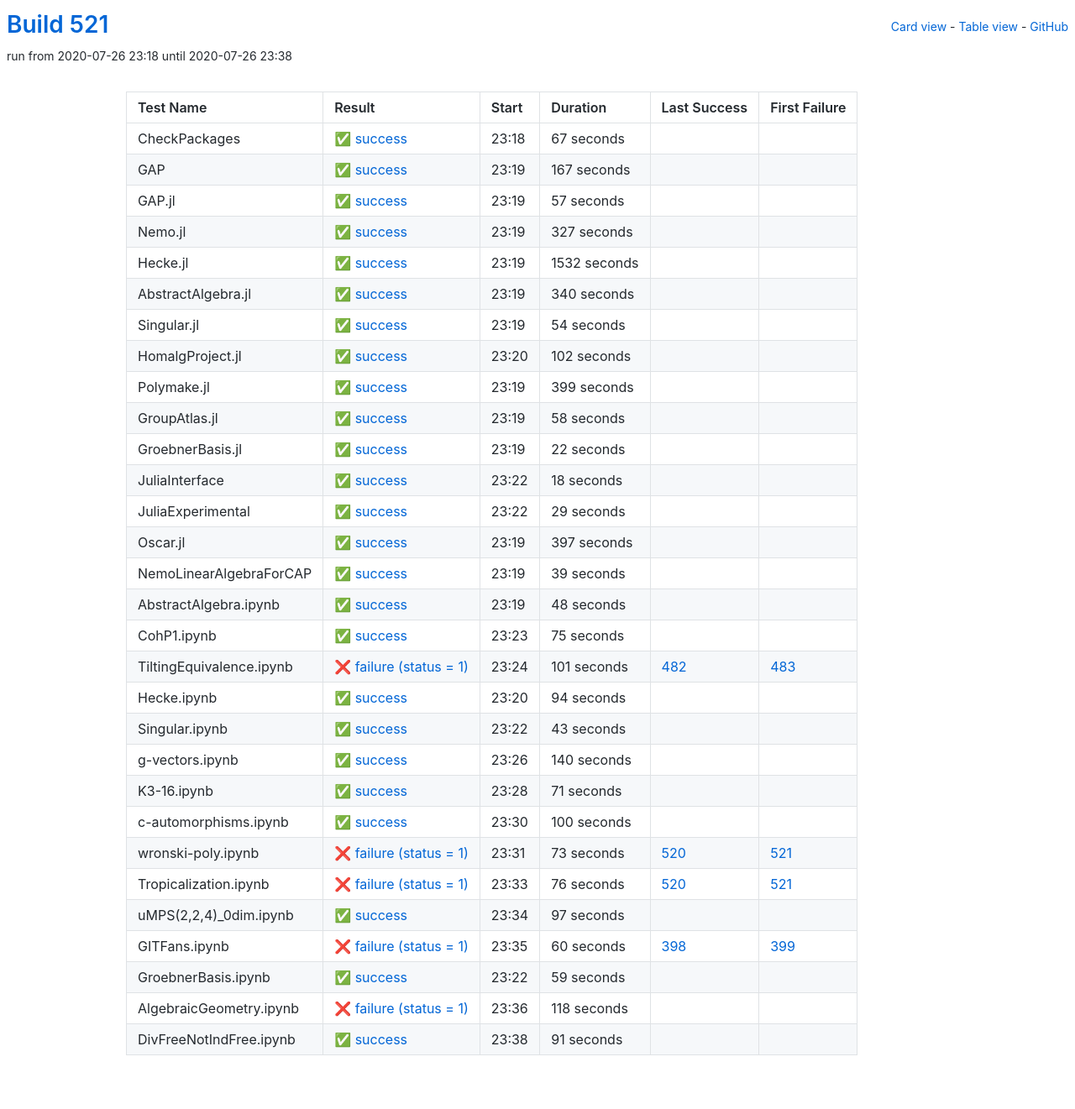
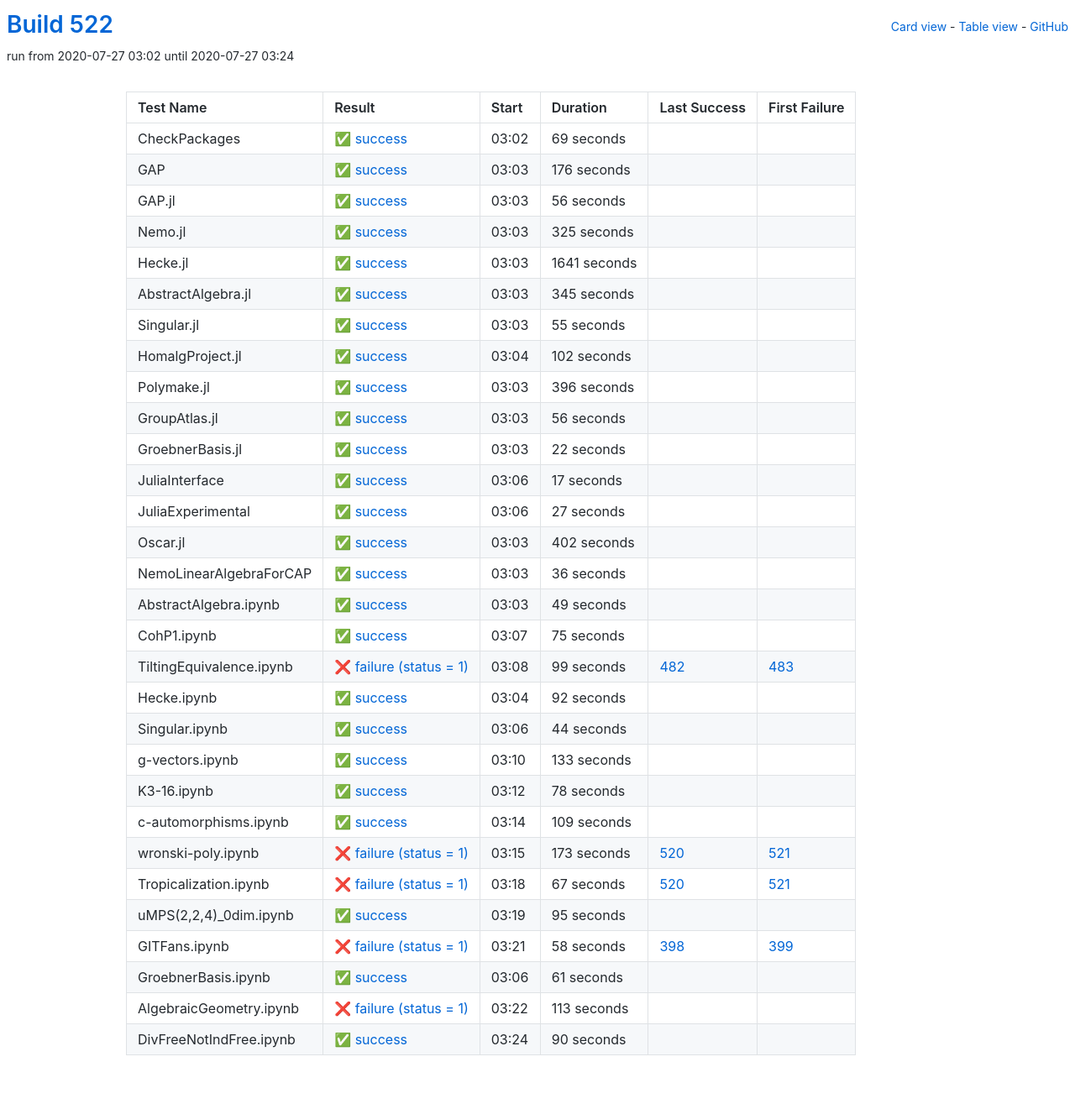
Before and after one commit to oscar-system/oscar-ci-status-stable, a Jekyll site: the page built from table.html, in a window 1280 px wide. Shown: the whole page at 84% size. Built offline with Jekyll 4.4.1, drawn with Linux system fonts in a browser that asks for light colours.

Commit message:
Build #522

```diff
--- a/_data/ci.yml
+++ b/_data/ci.yml
@@ -1,6 +1,6 @@
 ---
-build: 521
-build_url: https://oscarci.mathematik.uni-kl.de/job/oscar-stable/521/
+build: 522
+build_url: https://oscarci.mathematik.uni-kl.de/job/oscar-stable/522/
 job: oscar-stable
 organization: oscar-system
 repo: oscar-ci-status-stable
@@ -8,92 +8,92 @@ repourl: https://github.com/oscar-system/oscar-ci-status-stable
 tests:
 - name: CheckPackages
   id: checkpackages
-  log: https://oscarci.mathematik.uni-kl.de/job/oscar-stable/521/artifact/logs/build-521/CheckPackages.log
-  start: 2020-07-26 23:18
+  log: https://oscarci.mathematik.uni-kl.de/job/oscar-stable/522/artifact/logs/build-522/CheckPackages.log
+  start: 2020-07-27 03:02
   success: true
   exitcode: 0
   status: success
-  duration: 67
+  duration: 69
   last_success: false
   last_success_url:
   first_failure: false
   first_failure_url:
 - name: GAP
   id: gap
-  log: https://oscarci.mathematik.uni-kl.de/job/oscar-stable/521/artifact/logs/build-521/GAP.log
-  start: 2020-07-26 23:19
+  log: https://oscarci.mathematik.uni-kl.de/job/oscar-stable/522/artifact/logs/build-522/GAP.log
+  start: 2020-07-27 03:03
   success: true
   exitcode: 0
   status: success
-  duration: 167
+  duration: 176
   last_success: false
   last_success_url:
   first_failure: false
   first_failure_url:
 - name: GAP.jl
   id: gap-jl
-  log: https://oscarci.mathematik.uni-kl.de/job/oscar-stable/521/artifact/logs/build-521/GAP.jl.log
-  start: 2020-07-26 23:19
+  log: https://oscarci.mathematik.uni-kl.de/job/oscar-stable/522/artifact/logs/build-522/GAP.jl.log
+  start: 2020-07-27 03:03
   success: true
   exitcode: 0
   status: success
-  duration: 57
+  duration: 56
   last_success: false
   last_success_url:
   first_failure: false
   first_failure_url:
 - name: Nemo.jl
   id: nemo-jl
-  log: https://oscarci.mathematik.uni-kl.de/job/oscar-stable/521/artifact/logs/build-521/Nemo.jl.log
-  start: 2020-07-26 23:19
+  log: https://oscarci.mathematik.uni-kl.de/job/oscar-stable/522/artifact/logs/build-522/Nemo.jl.log
+  start: 2020-07-27 03:03
   success: true
   exitcode: 0
   status: success
-  duration: 327
+  duration: 325
   last_success: false
   last_success_url:
   first_failure: false
   first_failure_url:
 - name: Hecke.jl
   id: hecke-jl
-  log: https://oscarci.mathematik.uni-kl.de/job/oscar-stable/521/artifact/logs/build-521/Hecke.jl.log
-  start: 2020-07-26 23:19
+  log: https://oscarci.mathematik.uni-kl.de/job/oscar-stable/522/artifact/logs/build-522/Hecke.jl.log
+  start: 2020-07-27 03:03
   success: true
   exitcode: 0
   status: success
-  duration: 1532
+  duration: 1641
   last_success: false
   last_success_url:
   first_failure: false
   first_failure_url:
 - name: AbstractAlgebra.jl
   id: abstractalgebra-jl
-  log: https://oscarci.mathematik.uni-kl.de/job/oscar-stable/521/artifact/logs/build-521/AbstractAlgebra.jl.log
-  start: 2020-07-26 23:19
+  log: https://oscarci.mathematik.uni-kl.de/job/oscar-stable/522/artifact/logs/build-522/AbstractAlgebra.jl.log
+  start: 2020-07-27 03:03
   success: true
   exitcode: 0
   status: success
-  duration: 340
+  duration: 345
   last_success: false
   last_success_url:
   first_failure: false
   first_failure_url:
 - name: Singular.jl
   id: singular-jl
-  log: https://oscarci.mathematik.uni-kl.de/job/oscar-stable/521/artifact/logs/build-521/Singular.jl.log
-  start: 2020-07-26 23:19
+  log: https://oscarci.mathematik.uni-kl.de/job/oscar-stable/522/artifact/logs/build-522/Singular.jl.log
+  start: 2020-07-27 03:03
   success: true
   exitcode: 0
   status: success
-  duration: 54
+  duration: 55
   last_success: false
   last_success_url:
   first_failure: false
   first_failure_url:
 - name: HomalgProject.jl
   id: homalgproject-jl
-  log: https://oscarci.mathematik.uni-kl.de/job/oscar-stable/521/artifact/logs/build-521/HomalgProject.jl.log
-  start: 2020-07-26 23:20
+  log: https://oscarci.mathematik.uni-kl.de/job/oscar-stable/522/artifact/logs/build-522/HomalgProject.jl.log
+  start: 2020-07-27 03:04
   success: true
   exitcode: 0
   status: success
@@ -104,32 +104,32 @@ tests:
   first_failure_url:
 - name: Polymake.jl
   id: polymake-jl
-  log: https://oscarci.mathematik.uni-kl.de/job/oscar-stable/521/artifact/logs/build-521/Polymake.jl.log
-  start: 2020-07-26 23:19
+  log: https://oscarci.mathematik.uni-kl.de/job/oscar-stable/522/artifact/logs/build-522/Polymake.jl.log
+  start: 2020-07-27 03:03
   success: true
   exitcode: 0
   status: success
-  duration: 399
+  duration: 396
   last_success: false
   last_success_url:
   first_failure: false
   first_failure_url:
 - name: GroupAtlas.jl
   id: groupatlas-jl
-  log: https://oscarci.mathematik.uni-kl.de/job/oscar-stable/521/artifact/logs/build-521/GroupAtlas.jl.log
-  start: 2020-07-26 23:19
+  log: https://oscarci.mathematik.uni-kl.de/job/oscar-stable/522/artifact/logs/build-522/GroupAtlas.jl.log
+  start: 2020-07-27 03:03
   success: true
   exitcode: 0
   status: success
-  duration: 58
+  duration: 56
   last_success: false
   last_success_url:
   first_failure: false
   first_failure_url:
 - name: GroebnerBasis.jl
   id: groebnerbasis-jl
-  log: https://oscarci.mathematik.uni-kl.de/job/oscar-stable/521/artifact/logs/build-521/GroebnerBasis.jl.log
-  start: 2020-07-26 23:19
+  log: https://oscarci.mathematik.uni-kl.de/job/oscar-stable/522/artifact/logs/build-522/GroebnerBasis.jl.log
+  start: 2020-07-27 03:03
   success: true
   exitcode: 0
   status: success
@@ -140,68 +140,68 @@ tests:
   first_failure_url:
 - name: JuliaInterface
   id: juliainterface
-  log: https://oscarci.mathematik.uni-kl.de/job/oscar-stable/521/artifact/logs/build-521/JuliaInterface.log
-  start: 2020-07-26 23:22
+  log: https://oscarci.mathematik.uni-kl.de/job/oscar-stable/522/artifact/logs/build-522/JuliaInterface.log
+  start: 2020-07-27 03:06
   success: true
   exitcode: 0
   status: success
-  duration: 18
+  duration: 17
   last_success: false
   last_success_url:
   first_failure: false
   first_failure_url:
 - name: JuliaExperimental
   id: juliaexperimental
-  log: https://oscarci.mathematik.uni-kl.de/job/oscar-stable/521/artifact/logs/build-521/JuliaExperimental.log
-  start: 2020-07-26 23:22
+  log: https://oscarci.mathematik.uni-kl.de/job/oscar-stable/522/artifact/logs/build-522/JuliaExperimental.log
+  start: 2020-07-27 03:06
   success: true
   exitcode: 0
   status: success
-  duration: 29
+  duration: 27
   last_success: false
   last_success_url:
   first_failure: false
   first_failure_url:
 - name: Oscar.jl
   id: oscar-jl
-  log: https://oscarci.mathematik.uni-kl.de/job/oscar-stable/521/artifact/logs/build-521/Oscar.jl.log
-  start: 2020-07-26 23:19
+  log: https://oscarci.mathematik.uni-kl.de/job/oscar-stable/522/artifact/logs/build-522/Oscar.jl.log
+  start: 2020-07-27 03:03
   success: true
   exitcode: 0
   status: success
-  duration: 397
+  duration: 402
   last_success: false
   last_success_url:
   first_failure: false
   first_failure_url:
 - name: NemoLinearAlgebraForCAP
   id: nemolinearalgebraforcap
-  log: https://oscarci.mathematik.uni-kl.de/job/oscar-stable/521/artifact/logs/build-521/NemoLinearAlgebraForCAP.log
-  start: 2020-07-26 23:19
+  log: https://oscarci.mathematik.uni-kl.de/job/oscar-stable/522/artifact/logs/build-522/NemoLinearAlgebraForCAP.log
+  start: 2020-07-27 03:03
   success: true
   exitcode: 0
   status: success
-  duration: 39
+  duration: 36
   last_success: false
   last_success_url:
   first_failure: false
   first_failure_url:
 - name: AbstractAlgebra.ipynb
   id: abstractalgebra-ipynb
-  log: https://oscarci.mathematik.uni-kl.de/job/oscar-stable/521/artifact/logs/build-521/AbstractAlgebra.ipynb.log
-  start: 2020-07-26 23:19
+  log: https://oscarci.mathematik.uni-kl.de/job/oscar-stable/522/artifact/logs/build-522/AbstractAlgebra.ipynb.log
+  start: 2020-07-27 03:03
   success: true
   exitcode: 0
   status: success
-  duration: 48
+  duration: 49
   last_success: false
   last_success_url:
   first_failure: false
   first_failure_url:
 - name: CohP1.ipynb
   id: cohp1-ipynb
-  log: https://oscarci.mathematik.uni-kl.de/job/oscar-stable/521/artifact/logs/build-521/CohP1.ipynb.log
-  start: 2020-07-26 23:23
+  log: https://oscarci.mathematik.uni-kl.de/job/oscar-stable/522/artifact/logs/build-522/CohP1.ipynb.log
+  start: 2020-07-27 03:07
   success: true
   exitcode: 0
   status: success
@@ -212,156 +212,156 @@ tests:
   first_failure_url:
 - name: TiltingEquivalence.ipynb
   id: tiltingequivalence-ipynb
-  log: https://oscarci.mathematik.uni-kl.de/job/oscar-stable/521/artifact/logs/build-521/TiltingEquivalence.ipynb.log
-  start: 2020-07-26 23:24
+  log: https://oscarci.mathematik.uni-kl.de/job/oscar-stable/522/artifact/logs/build-522/TiltingEquivalence.ipynb.log
+  start: 2020-07-27 03:08
   success: false
   exitcode: 1
   status: failure
-  duration: 101
+  duration: 99
   last_success: 482
   last_success_url: https://oscarci.mathematik.uni-kl.de/job/oscar-stable/482/
   first_failure: 483
   first_failure_url: https://oscarci.mathematik.uni-kl.de/job/oscar-stable/483/
 - name: Hecke.ipynb
   id: hecke-ipynb
-  log: https://oscarci.mathematik.uni-kl.de/job/oscar-stable/521/artifact/logs/build-521/Hecke.ipynb.log
-  start: 2020-07-26 23:20
+  log: https://oscarci.mathematik.uni-kl.de/job/oscar-stable/522/artifact/logs/build-522/Hecke.ipynb.log
+  start: 2020-07-27 03:04
   success: true
   exitcode: 0
   status: success
-  duration: 94
+  duration: 92
   last_success: false
   last_success_url:
   first_failure: false
   first_failure_url:
 - name: Singular.ipynb
   id: singular-ipynb
-  log: https://oscarci.mathematik.uni-kl.de/job/oscar-stable/521/artifact/logs/build-521/Singular.ipynb.log
-  start: 2020-07-26 23:22
+  log: https://oscarci.mathematik.uni-kl.de/job/oscar-stable/522/artifact/logs/build-522/Singular.ipynb.log
+  start: 2020-07-27 03:06
   success: true
   exitcode: 0
   status: success
-  duration: 43
+  duration: 44
   last_success: false
   last_success_url:
   first_failure: false
   first_failure_url:
 - name: g-vectors.ipynb
   id: g-vectors-ipynb
-  log: https://oscarci.mathematik.uni-kl.de/job/oscar-stable/521/artifact/logs/build-521/g-vectors.ipynb.log
-  start: 2020-07-26 23:26
+  log: https://oscarci.mathematik.uni-kl.de/job/oscar-stable/522/artifact/logs/build-522/g-vectors.ipynb.log
+  start: 2020-07-27 03:10
   success: true
   exitcode: 0
   status: success
-  duration: 140
+  duration: 133
   last_success: false
   last_success_url:
   first_failure: false
   first_failure_url:
 - name: K3-16.ipynb
   id: k3-16-ipynb
-  log: https://oscarci.mathematik.uni-kl.de/job/oscar-stable/521/artifact/logs/build-521/K3-16.ipynb.log
-  start: 2020-07-26 23:28
+  log: https://oscarci.mathematik.uni-kl.de/job/oscar-stable/522/artifact/logs/build-522/K3-16.ipynb.log
+  start: 2020-07-27 03:12
   success: true
   exitcode: 0
   status: success
-  duration: 71
+  duration: 78
   last_success: false
   last_success_url:
   first_failure: false
   first_failure_url:
 - name: c-automorphisms.ipynb
   id: c-automorphisms-ipynb
-  log: https://oscarci.mathematik.uni-kl.de/job/oscar-stable/521/artifact/logs/build-521/c-automorphisms.ipynb.log
-  start: 2020-07-26 23:30
+  log: https://oscarci.mathematik.uni-kl.de/job/oscar-stable/522/artifact/logs/build-522/c-automorphisms.ipynb.log
+  start: 2020-07-27 03:14
   success: true
   exitcode: 0
   status: success
-  duration: 100
+  duration: 109
   last_success: false
   last_success_url:
   first_failure: false
   first_failure_url:
 - name: wronski-poly.ipynb
   id: wronski-poly-ipynb
-  log: https://oscarci.mathematik.uni-kl.de/job/oscar-stable/521/artifact/logs/build-521/wronski-poly.ipynb.log
-  start: 2020-07-26 23:31
+  log: https://oscarci.mathematik.uni-kl.de/job/oscar-stable/522/artifact/logs/build-522/wronski-poly.ipynb.log
+  start: 2020-07-27 03:15
   success: false
   exitcode: 1
   status: failure
-  duration: 73
+  duration: 173
   last_success: 520
   last_success_url: https://oscarci.mathematik.uni-kl.de/job/oscar-stable/520/
   first_failure: 521
   first_failure_url: https://oscarci.mathematik.uni-kl.de/job/oscar-stable/521/
 - name: Tropicalization.ipynb
   id: tropicalization-ipynb
-  log: https://oscarci.mathematik.uni-kl.de/job/oscar-stable/521/artifact/logs/build-521/Tropicalization.ipynb.log
-  start: 2020-07-26 23:33
+  log: https://oscarci.mathematik.uni-kl.de/job/oscar-stable/522/artifact/logs/build-522/Tropicalization.ipynb.log
+  start: 2020-07-27 03:18
   success: false
   exitcode: 1
   status: failure
-  duration: 76
+  duration: 67
   last_success: 520
   last_success_url: https://oscarci.mathematik.uni-kl.de/job/oscar-stable/520/
   first_failure: 521
   first_failure_url: https://oscarci.mathematik.uni-kl.de/job/oscar-stable/521/
 - name: uMPS(2,2,4)_0dim.ipynb
   id: umps-2-2-4-0dim-ipynb
-  log: https://oscarci.mathematik.uni-kl.de/job/oscar-stable/521/artifact/logs/build-521/uMPS-2-2-4-_0dim.ipynb.log
-  start: 2020-07-26 23:34
+  log: https://oscarci.mathematik.uni-kl.de/job/oscar-stable/522/artifact/logs/build-522/uMPS-2-2-4-_0dim.ipynb.log
+  start: 2020-07-27 03:19
   success: true
   exitcode: 0
   status: success
-  duration: 97
+  duration: 95
   last_success: false
   last_success_url:
   first_failure: false
   first_failure_url:
 - name: GITFans.ipynb
   id: gitfans-ipynb
-  log: https://oscarci.mathematik.uni-kl.de/job/oscar-stable/521/artifact/logs/build-521/GITFans.ipynb.log
-  start: 2020-07-26 23:35
+  log: https://oscarci.mathematik.uni-kl.de/job/oscar-stable/522/artifact/logs/build-522/GITFans.ipynb.log
+  start: 2020-07-27 03:21
   success: false
   exitcode: 1
   status: failure
-  duration: 60
+  duration: 58
   last_success: 398
   last_success_url: https://oscarci.mathematik.uni-kl.de/job/oscar-stable/398/
   first_failure: 399
   first_failure_url: https://oscarci.mathematik.uni-kl.de/job/oscar-stable/399/
 - name: GroebnerBasis.ipynb
   id: groebnerbasis-ipynb
-  log: https://oscarci.mathematik.uni-kl.de/job/oscar-stable/521/artifact/logs/build-521/GroebnerBasis.ipynb.log
-  start: 2020-07-26 23:22
+  log: https://oscarci.mathematik.uni-kl.de/job/oscar-stable/522/artifact/logs/build-522/GroebnerBasis.ipynb.log
+  start: 2020-07-27 03:06
   success: true
   exitcode: 0
   status: success
-  duration: 59
+  duration: 61
   last_success: false
   last_success_url:
   first_failure: false
   first_failure_url:
 - name: AlgebraicGeometry.ipynb
   id: algebraicgeometry-ipynb
-  log: https://oscarci.mathematik.uni-kl.de/job/oscar-stable/521/artifact/logs/build-521/AlgebraicGeometry.ipynb.log
-  start: 2020-07-26 23:36
+  log: https://oscarci.mathematik.uni-kl.de/job/oscar-stable/522/artifact/logs/build-522/AlgebraicGeometry.ipynb.log
+  start: 2020-07-27 03:22
   success: false
   exitcode: 1
   status: failure
-  duration: 118
+  duration: 113
   last_success: false
   last_success_url:
   first_failure: false
   first_failure_url:
 - name: DivFreeNotIndFree.ipynb
   id: divfreenotindfree-ipynb
-  log: https://oscarci.mathematik.uni-kl.de/job/oscar-stable/521/artifact/logs/build-521/DivFreeNotIndFree.ipynb.log
-  start: 2020-07-26 23:38
+  log: https://oscarci.mathematik.uni-kl.de/job/oscar-stable/522/artifact/logs/build-522/DivFreeNotIndFree.ipynb.log
+  start: 2020-07-27 03:24
   success: true
   exitcode: 0
   status: success
-  duration: 91
+  duration: 90
   last_success: false
   last_success_url:
   first_failure: false
```
Also changed, not shown: README.md.
